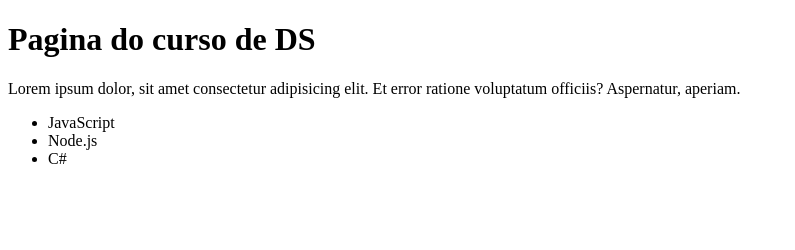
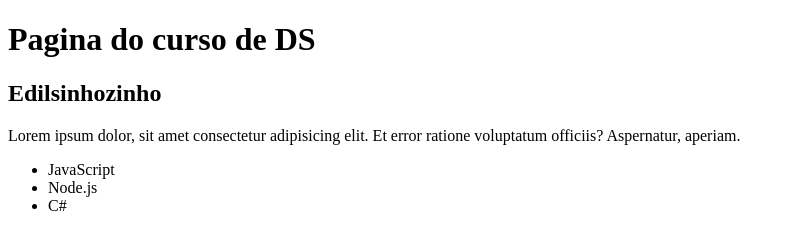
Before and after one commit to MaThz7/aula-ds2, a plain HTML site: page index.html in a window 1280 px wide. Shown: the whole page, without its empty margins (0-795 px from the left). Drawn offline with Linux system fonts and the light colour scheme.

Commit message:
novo commit

```diff
--- a/index.html
+++ b/index.html
@@ -7,11 +7,14 @@
 </head>
 <body>
     <h1>Pagina do curso de DS</h1>
+
+    <h2>Edilsinhozinho</h2>
     <p>Lorem ipsum dolor, sit amet consectetur adipisicing elit. Et error ratione voluptatum officiis? Aspernatur, aperiam.</p>
     <ul>
         <li>JavaScript</li>
         <li>Node.js</li>
         <li>C#</li>
     </ul>
+
 </body>
 </html>
```
